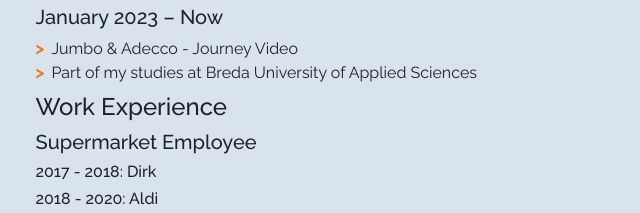
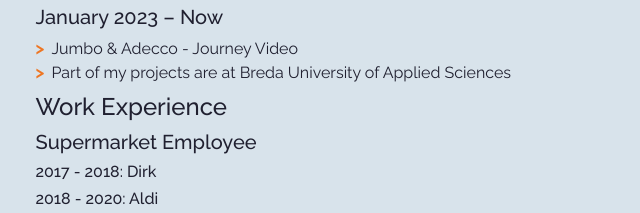
Before and after one commit to Milovds/MyBUasCV1, a plain HTML site: page index.html in a window 1280 px wide. Shown: the part 381-594 px from the top of the page, 189-829 px from the left. Drawn offline with nearby package versions, Linux system fonts and the light colour scheme; a web font is replaced by a local one.

Commit message:
Tiny Update

```diff
--- a/index.html
+++ b/index.html
@@ -99,7 +99,7 @@
                   <ul class="biography-details list-unstyled">
                     <li>Jumbo & Adecco - Journey Video</li>
 
-                    <li>Part of my studies at Breda University of Applied Sciences</li>
+                    <li>Part of my projects are at Breda University of Applied Sciences</li>
                   </ul>
                 </div>
               </li>
```
